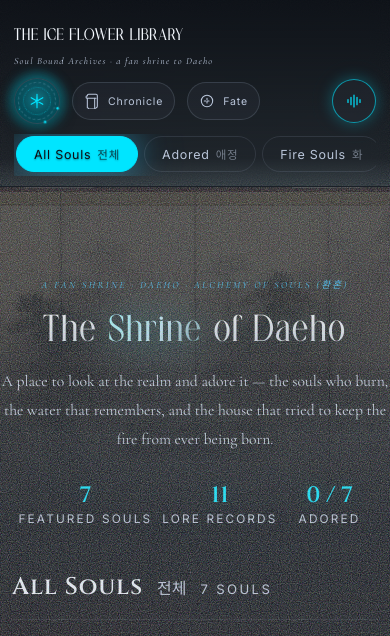
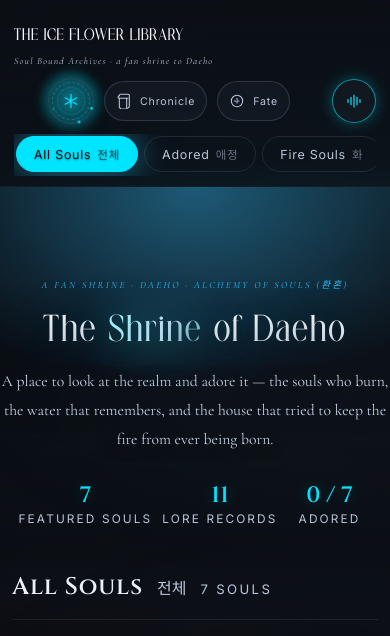
Before and after one commit to abhijeetramteke1/SoulofU, a Django app: page / in a window 390 px wide. Shown: the top 636 px of the page. Run offline with Django 5.2, Linux system fonts and the light colour scheme; data comes from the database, SQL or seed files in the repository.

Commit message:
Remove grainy hero image + film-grain overlay; tidy mobile header buttons
- hero backdrop is now a clean colour wash (no ink image -> no grain)
- hide the .grain noise layer entirely
- mobile header: even 40/44px controls, pills left + toggles right
  (thumb-friendly), filters swipeable below

```diff
--- a/static/css/style.css
+++ b/static/css/style.css
@@ -1050,13 +1050,12 @@ html[data-theme="fire"] .seal-verse.adore.on { background: #ff7a45; border-color
 .hero::before {
   content: ""; position: absolute; inset: 0; z-index: -1; pointer-events: none;
   background:
-    linear-gradient(180deg, rgba(6,9,15,.60), rgba(6,9,15,.82) 78%, var(--void)),
-    url("../img/hero-pines.jpg") center 16% / cover no-repeat;
-  opacity: .55;
-  -webkit-mask-image: linear-gradient(180deg, #000 30%, transparent 92%);
-  mask-image: linear-gradient(180deg, #000 30%, transparent 92%);
+    radial-gradient(120% 90% at 50% 0%, var(--cyan-soft), rgba(0,0,0,0) 62%),
+    linear-gradient(180deg, rgba(6,9,15,.3), rgba(6,9,15,.5) 68%, var(--void));
+  opacity: .4;
 }
-html[data-theme="fire"] .hero::before { opacity: .62; }
+html[data-theme="fire"] .hero::before { opacity: .45; }
+html[data-theme="neon"] .hero::before { opacity: .5; }
 
 /* persistent bottom vignette on cards so titles stay readable */
 .art-card__frame::before {
@@ -1214,7 +1213,6 @@ html[data-theme="fire"] .art-card__meta::after {
 }
 html[data-theme="fire"] .hero h1 { text-shadow: 0 10px 50px rgba(0,0,0,.7), 0 0 30px rgba(255,107,53,.2); }
 .hero-lede { max-width: 52ch; font-size: clamp(1rem, 1.35vw, 1.16rem); line-height: 1.85; }
-.hero::before { opacity: .6; }
 .hero-eyebrow { letter-spacing: .34em; }
 .hero-stats .stat b { font-size: clamp(1.4rem, 2.4vw, 1.9rem); }
 
@@ -1384,3 +1382,16 @@ body { -webkit-text-size-adjust: 100%; text-size-adjust: 100%; }
   .art-card__title { font-size: .84rem; }
   .hero h1 { font-size: 2.05rem; }
 }
+
+/* ── remove film-grain overlay (user finds it grainy) ── */
+.grain { display: none; }
+
+/* ── mobile header: even, thumb-friendly control row ── */
+@media (max-width: 600px) {
+  .header-inner { gap: 10px 8px; }
+  #chronicle-toggle, .fate-seal { height: 40px; }
+  .audio-toggle, .theme-toggle { width: 44px; height: 44px; min-width: 44px; min-height: 44px; }
+  /* split into position groups: pills left, toggles right */
+  .theme-toggle { margin-left: auto; }
+  .fate-seal { margin-left: 2px; }
+}
```
Also changed, not shown: 1 other file.
